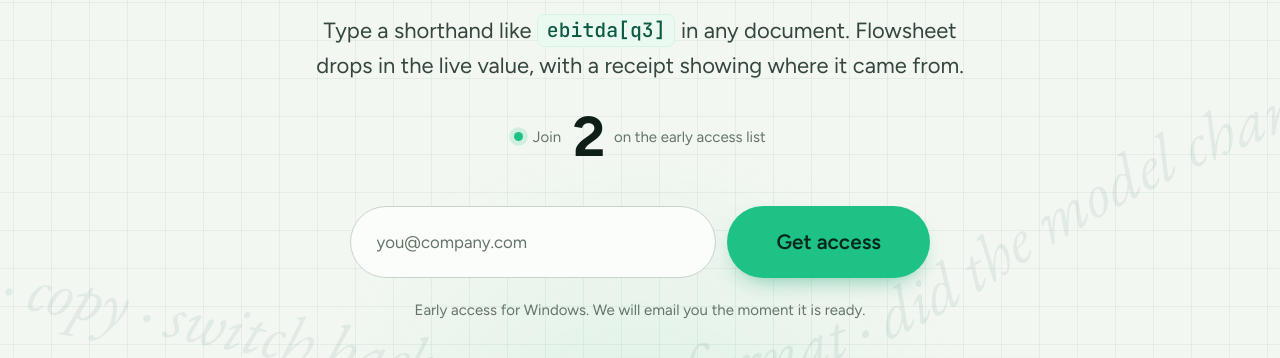
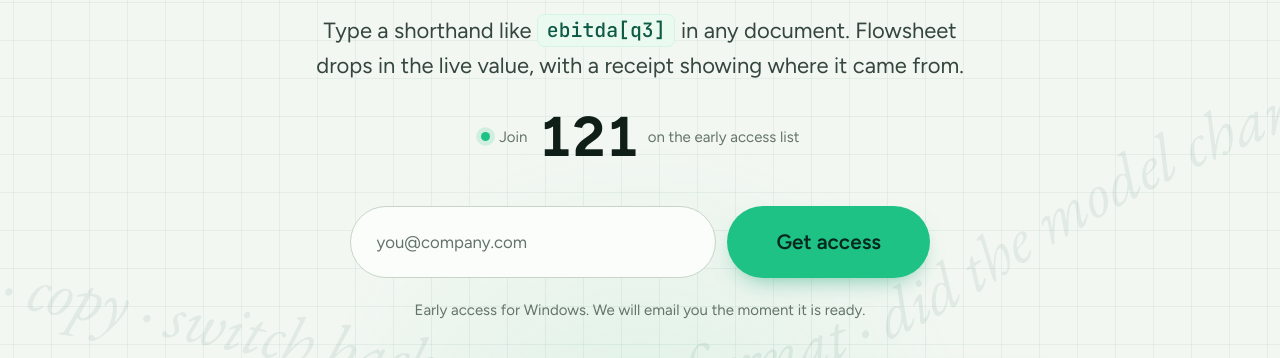
Before and after one commit to hxyng/Flowsheet-landing-page, a website: page index.html in a window 1280 px wide. Shown: the part 378-736 px from the top of the page. Drawn offline with nearby package versions, Linux system fonts and the light colour scheme; no server answers.

Commit message:
Set the offline counter fallback to 121 to match the live total

```diff
--- a/index.html
+++ b/index.html
@@ -62,7 +62,7 @@
           live value, with a receipt showing where it came from.
         </p>
         <!-- Social-proof counter: real total from /api/signups; data-signups is the fallback seed -->
-        <p class="hero__count reveal" data-delay="2">Join <strong><span class="odometer" data-signups="2" aria-hidden="true">2</span><span class="visually-hidden" data-signups-a11y> 2 </span></strong> on the early access list</p>
+        <p class="hero__count reveal" data-delay="2">Join <strong><span class="odometer" data-signups="121" aria-hidden="true">121</span><span class="visually-hidden" data-signups-a11y> 121 </span></strong> on the early access list</p>
         <!-- Email capture (set your endpoint once in scripts/main.js → FORM_ENDPOINT) -->
         <form class="hero__form reveal" data-delay="3" data-form method="POST">
           <input type="email" name="email" placeholder="you@company.com" autocomplete="email" required aria-label="Work email" />
```
